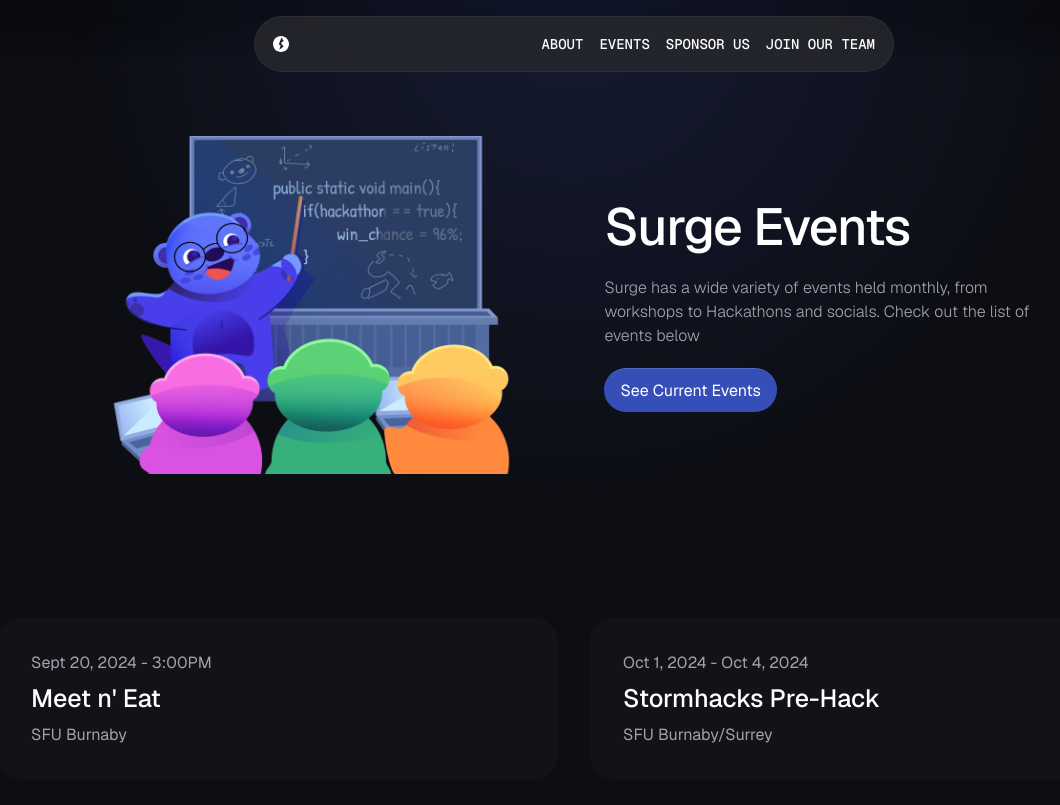
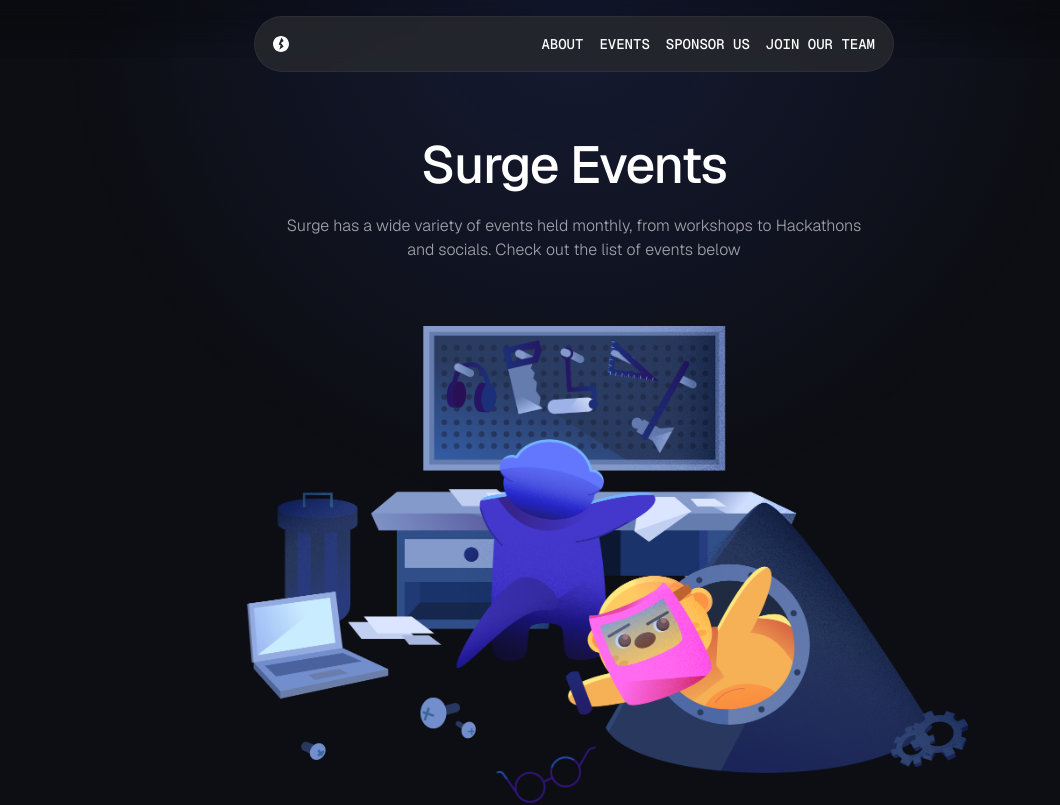
Before and after one commit to sfusurge/surge_website, a Next.js app: page /events in a window 1280 px wide. Shown: the top 805 px of the page, without its empty margins (66-1126 px from the left). Built offline with nearby package versions, Linux system fonts and the light colour scheme.

Commit message:
swapped join and events page images

```diff
--- a/src/app/sections/events/EventsHero/index.tsx
+++ b/src/app/sections/events/EventsHero/index.tsx
@@ -1,30 +1,54 @@
 import ButtonScroll from "@/components/ButtonScroll";
 import Image from "next/image";
+import workshop from "/public/workshop.png"
+import { Work_Sans } from "next/font/google";
 
 export default function EventsHero() {
   return (
-    <main className="flex gap-12 xl:gap-48 flex-col md:flex-row w-full justify-center">
-      <section className="flex  md:flex-row  w-full gap-16 lg:gap-12 flex-col-reverse items-center justify-center ">
-        <div className="flex md:justify-center h-full md:w-[40%]   ">
-          <Image
-            src={"/events.png"}
-            width={1659}
-            height={1421}
-            alt={"hello"}
-            className="object-contain max-h-full"
-          />
-        </div>
 
-        <div className="flex flex-col gap-5 justify-center w-fit  ">
-          <h1 className="large-title emphasized text-pretty max-w-xl">
-          Surge Events
-          </h1>
-          <p className="paragraph max-w-[28rem] text-pretty">
-          Surge has a wide variety of events held monthly, from workshops to Hackathons and socials. Check out the list of events below
-          </p>
-          <ButtonScroll section="">See Current Events</ButtonScroll>
-        </div>
-      </section>
-    </main>
+    <section className="flex flex-col items-center justify-center text-center overflow-hidden gap-16">
+    <div className="flex flex-col gap-5 justify-center w-fit items-center  ">
+      <h1 className="large-title emphasized text-pretty max-w-xl">
+        Surge Events
+      </h1>
+      <p className="paragraph mb-0">Surge has a wide variety of events held monthly, from workshops to Hackathons and socials. Check out the list of events below</p>
+{/*
+      <ButtonScroll section="openroles">
+        See Current Events
+      </ButtonScroll> */}
+    </div>
+
+    <div className="flex md:justify-center h-full min-w-[25rem] max-w-[50rem]   ">
+      <Image
+        src={workshop}
+        alt={""}
+        className="object-contain max-h-full"
+        sizes="(max-width: 640px) 91vw, (max-width: 940px) 85vw, 800px"
+      />
+    </div>
+  </section>
+    // <main className="flex gap-12 xl:gap-48 flex-col md:flex-row w-full justify-center">
+    //   <section className="flex  md:flex-row  w-full gap-16 lg:gap-12 flex-col-reverse items-center justify-center ">
+    //     <div className="flex md:justify-center h-full md:w-[40%]   ">
+    //       <Image
+    //         src={"/events.png"}
+    //         width={1659}
+    //         height={1421}
+    //         alt={"hello"}
+    //         className="object-contain max-h-full"
+    //       />
+    //     </div>
+
+    //     <div className="flex flex-col gap-5 justify-center w-fit  ">
+    //       <h1 className="large-title emphasized text-pretty max-w-xl">
+    //       Surge Events
+    //       </h1>
+    //       <p className="paragraph max-w-[28rem] text-pretty">
+    //       Surge has a wide variety of events held monthly, from workshops to Hackathons and socials. Check out the list of events below
+    //       </p>
+    //       <ButtonScroll section="">See Current Events</ButtonScroll>
+    //     </div>
+    //   </section>
+    // </main>
   );
 }
--- a/src/app/sections/join/MainSection/index.tsx
+++ b/src/app/sections/join/MainSection/index.tsx
@@ -7,6 +7,7 @@ import InfoItem from "@/components/InfoItem";
 import skills from "/public/join/skills.png"
 import experience from "/public/join/experience.png"
 import friends from "/public/join/friends.png"
+import rocket from "/public/join/rocket.png"
 
 import text_content from "@/lib/content/text_content.json";
 import HomeCard from "@/components/HomeCard";
@@ -32,9 +33,7 @@ export default function JoinTeam() {
 
         <div className="flex md:justify-center h-full min-w-[25rem] max-w-[50rem]   ">
           <Image
-            src={"/workshop.png"}
-            width={1824}
-            height={1099}
+            src={rocket}
             alt={"hello"}
             className="object-contain max-h-full"
           />
--- a/src/components/ButtonScroll.tsx
+++ b/src/components/ButtonScroll.tsx
@@ -24,7 +24,7 @@ type JobTeamButtonProps = {
 
 
     return (
-      <button onClick={() => scroll(section)} className=" button-link primary md ">
+      <button onClick={() => scroll(section)} className={ `${className} button-link primary md `}>
         {children}
       </button>
     );
```
Also changed, not shown: public/join/rocket.png (added).
